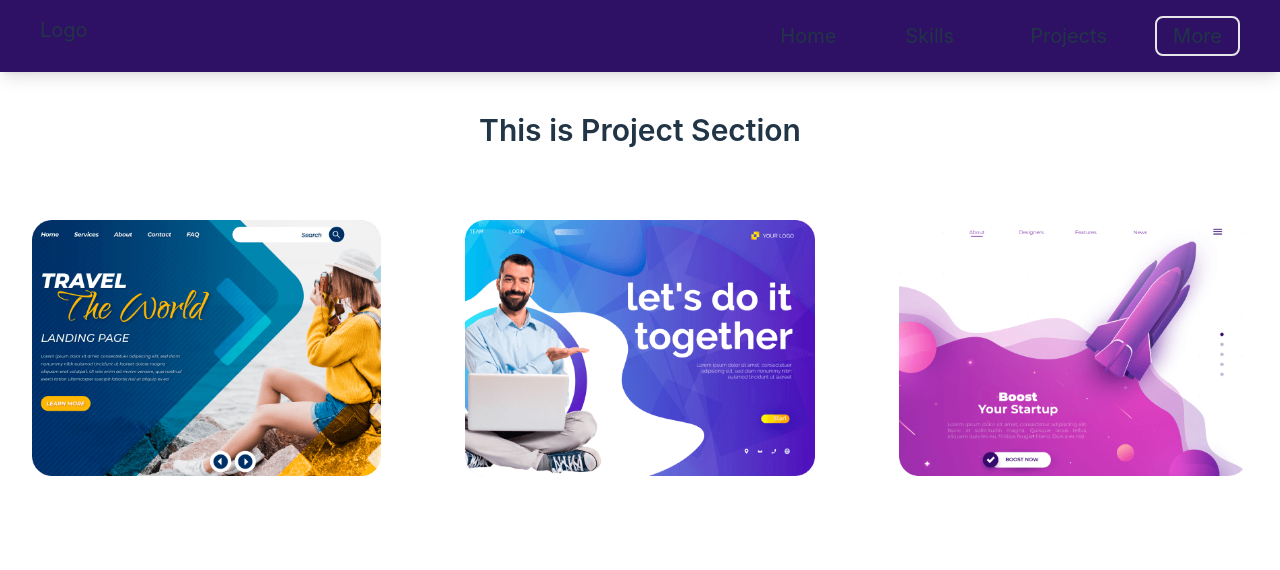
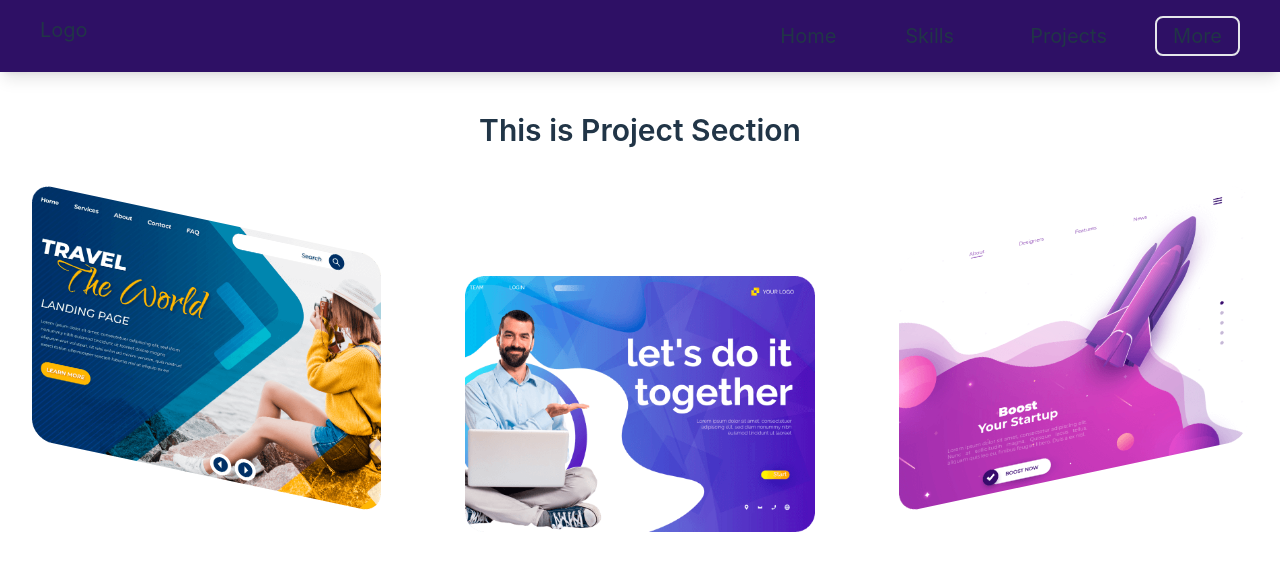
Before and after one commit to Flocky05/Logo, a React (Vite) app: page /projects in a window 1280 px wide. Shown: the top 570 px of the page. Built offline with nearby package versions, Linux system fonts and the light colour scheme.

Commit message:
update project section more

```diff
--- a/src/Components/Projects/Projects.jsx
+++ b/src/Components/Projects/Projects.jsx
@@ -6,13 +6,13 @@ const Projects = () => {
         <div>
             <h2 className="text-3xl font-semibold text-center p-6 py-10">This is Project Section</h2>
             <div className="grid grid-cols-3 gap-5">
-                <div className="p-8  hover:transform hover:-skew-y-12 duration-700">
+                <div className="p-8  hover:transform skew-y-12 duration-700 hover:skew-y-0">
                     <img src={img1} alt="" />
                 </div>
-                <div className="p-8 hover:p-0 duration-700">
+                <div className="p-8 hover:p-0 duration-700 mt-14">
                     <img src={img2} alt="" />
                 </div>
-                <div className="p-8 hover:transform hover:skew-y-12 duration-700">
+                <div className="p-8 hover:transform -skew-y-12 duration-700 hover:-skew-y-0">
                     <img src={img3} alt="" />
                 </div>
 
```
